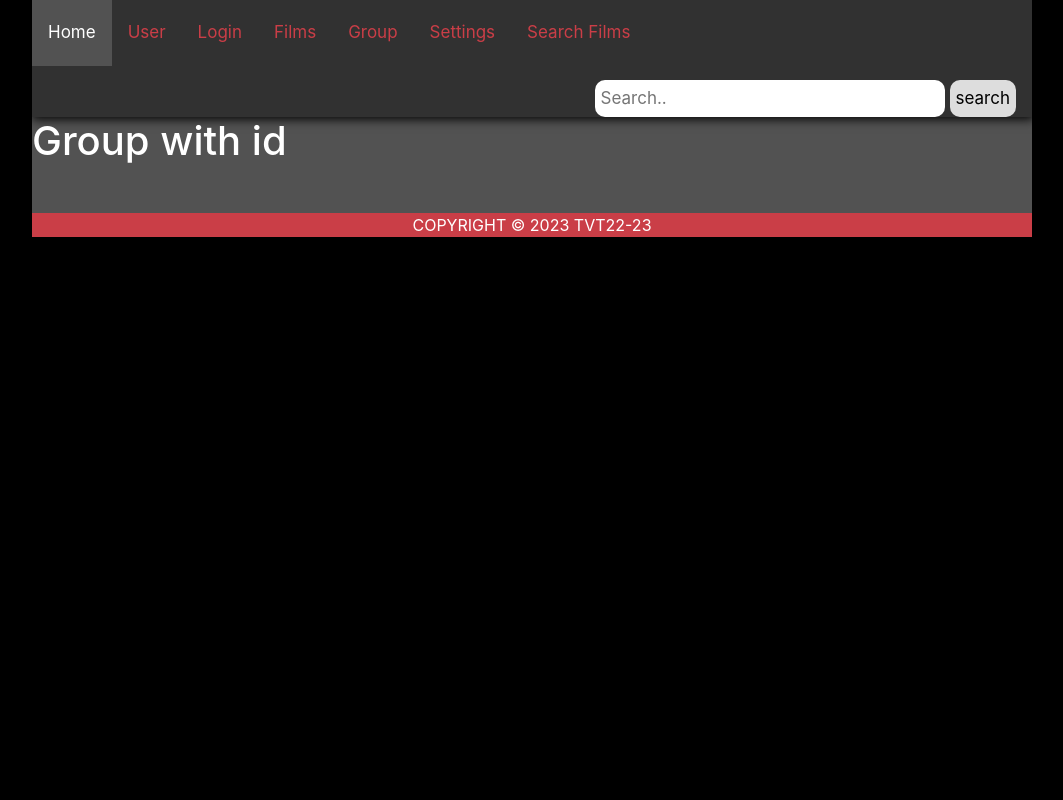
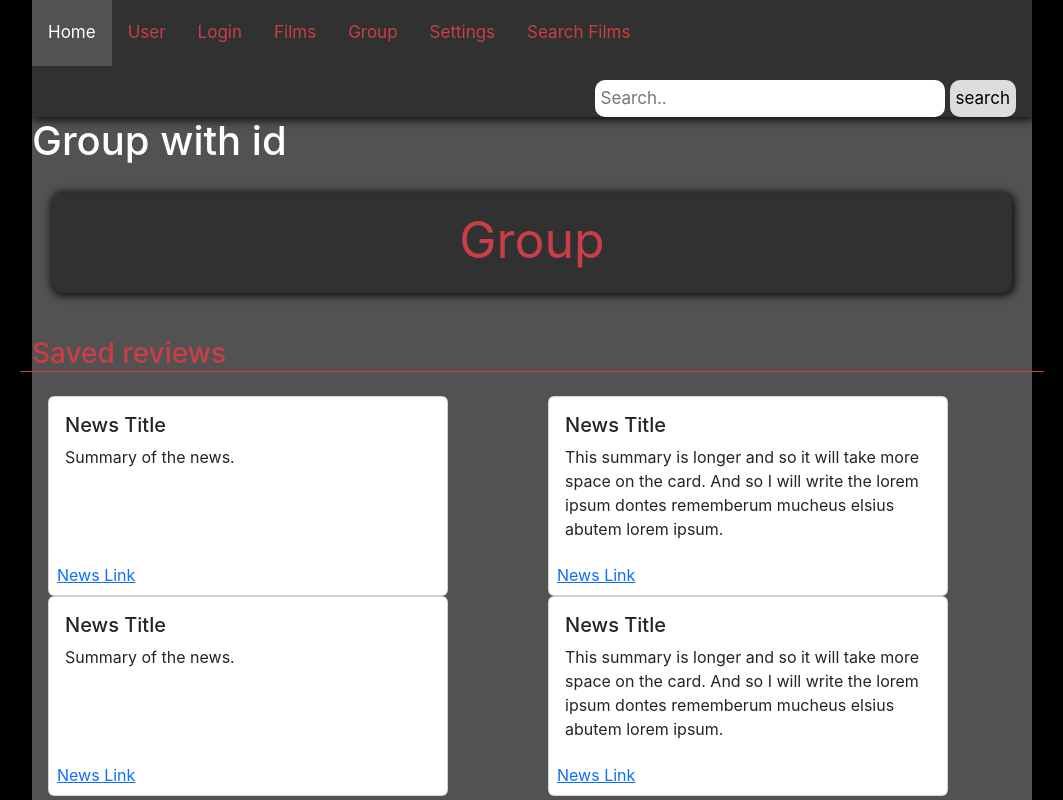
Before and after one commit to TVT22-23/WebbikehitysProjekti, a React (Create React App) app in the folder react/: page /group in a window 1280 px wide. Shown: the top 800 px of the page, without its empty margins (108-1171 px from the left). Built offline with nearby package versions, Linux system fonts and the light colour scheme.

Commit message:
started working on group page
looks good, but not good enough

```diff
--- a/react/src/App.css
+++ b/react/src/App.css
@@ -217,3 +217,18 @@ textarea {
   border-style: solid;
   border-color: #CA3E47;
 }
+
+.groupBanner{
+  margin: 20px;
+  padding: 10px;
+  overflow: hidden;
+  text-align: center;
+  color: #CA3E47;
+  font-size: 50px;
+  height: 100px;
+  width: auto;
+  display: block;
+  border-radius: 10px;
+  background-color: #313131;
+  box-shadow: 1px 1px 10px 1px black;
+}
--- a/react/src/components/Group.js
+++ b/react/src/components/Group.js
@@ -1,12 +1,34 @@
 import { useParams } from "react-router-dom";
+import { Col, Container, Image, Row, Form, Card } from 'react-bootstrap';
+import { NewsGrid, ReviewGrid } from "./Home";
 
 function Group() {
 
-    const {groupID} = useParams();
 
     return (
+       <div>
+          <Row>
+            <h1>Group with id </h1>
+            <GroupName />
+          </Row>
+          <Row>
+          <h3 className="my-4" style={{ color: '#CA3e47', borderBottom: '1px solid #CA3E47' }}>Saved reviews</h3>
+            <NewsGrid />
+            <NewsGrid />
+          </Row>
+          <Row>
+          <h3 className="my-4" style={{ color: '#CA3e47', borderBottom: '1px solid #CA3E47' }}>News</h3>
+            <ReviewGrid />
+          </Row>
+        </div>
+    )
+}
+
+function GroupName() {
+    const {groupID} = useParams();
+    return(
         <div>
-            <h1>Group with id {groupID}</h1>
+            <h class="groupBanner"> Group {groupID} </h>
         </div>
     )
 }
--- a/react/src/components/Home.js
+++ b/react/src/components/Home.js
@@ -120,3 +120,4 @@ This summary is longer and so it will take more space on the card. And so I will
 }
 
 export default Home;
+export { NewsGrid, ReviewGrid }
```
